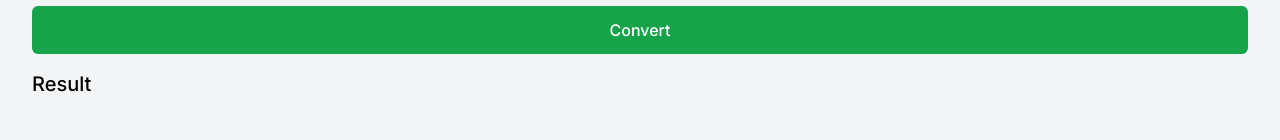
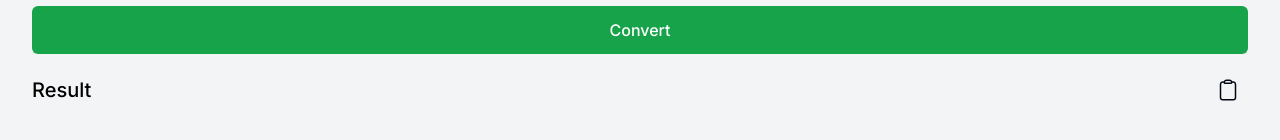
Before and after one commit to bhendi-boi/Hex-cal, a Next.js app: page /converter in a window 1280 px wide. Shown: the part 422-562 px from the top of the page. Built offline with nearby package versions, Linux system fonts and the light colour scheme.

Commit message:
added copy to clipboard functionality

```diff
--- a/app/converter/Form.tsx
+++ b/app/converter/Form.tsx
@@ -2,10 +2,13 @@
 import { useState, ChangeEvent, FormEvent } from "react";
 import Input from "../Input";
 import Button from "../Button";
+import Toast from "../Toast";
 import ChooseBase from "../ChooseBase";
+import { ClipboardIcon } from "@heroicons/react/24/outline";
 import { useSettings } from "@/hooks/useSettings";
 import { generateRegex } from "@/lib/generateRegex";
 import { converter } from "@/lib/converter";
+import { copyToClipboard } from "@/lib/copyToClipboard";
 import { Bases, InputModeTypes } from "@/types";
 
 const Form = () => {
@@ -14,6 +17,7 @@ const Form = () => {
   const [to, setTo] = useState<Bases>(settings.defaultToBase);
   const [number, setNumber] = useState<string>("");
   const [result, setResult] = useState<string>("");
+  const [showStatus, setShowStatus] = useState(false);
 
   const { pattern, inputMode } = generateRegex(from);
 
@@ -36,6 +40,12 @@ const Form = () => {
     const parsedValue = parser(e.target.value) as string;
     setNumber(parsedValue);
   }
+
+  function handleClick() {
+    copyToClipboard(result);
+    setShowStatus(true);
+  }
+
   function handleSubmit(e: FormEvent<HTMLFormElement>) {
     e.preventDefault();
     const res = converter({ from, to, number });
@@ -43,6 +53,7 @@ const Form = () => {
   }
 
   return (
+    <>
       <form onSubmit={(e) => handleSubmit(e)} className="px-2">
         <ChooseBase
           label="From"
@@ -72,13 +83,29 @@ const Form = () => {
         >
           Convert
         </Button>
+      </form>
       {result !== undefined && (
-        <div>
-          <h2 className="text-xl font-medium">Result</h2>
+        <section aria-labelledby="result" className="px-2">
+          <header className="flex items-center justify-between">
+            <h2 id="result" className="text-xl font-medium">
+              Result
+            </h2>
+            <button
+              onClick={handleClick}
+              className="p-2 cursor-pointer hover:bg-gray-100 active:bg-gray-200 rounded-full"
+            >
+              <ClipboardIcon className="w-6 h-6 text-gray-950" />
+            </button>
+          </header>
           <p className="text-gray-950">{result}</p>
-        </div>
+        </section>
       )}
-    </form>
+      <Toast
+        state={showStatus}
+        setState={setShowStatus}
+        message="Result copied to clipboard 😉"
+      />
+    </>
   );
 };
 
--- /dev/null
+++ b/lib/copyToClipboard.ts
@@ -0,0 +1,3 @@
+export function copyToClipboard(str: string) {
+  window.navigator.clipboard.writeText(str);
+}
```
Lines whose indentation alone changed are shown as unchanged.
